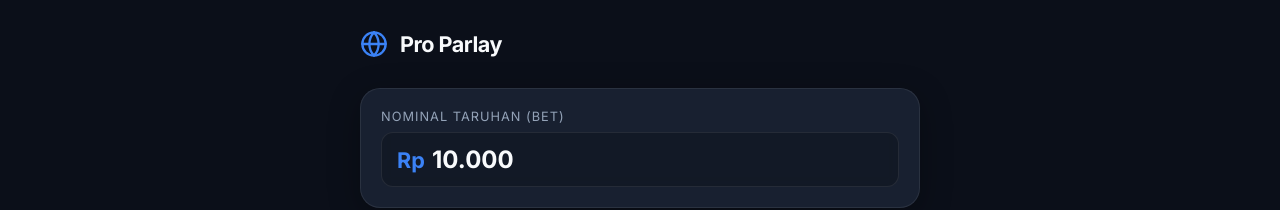
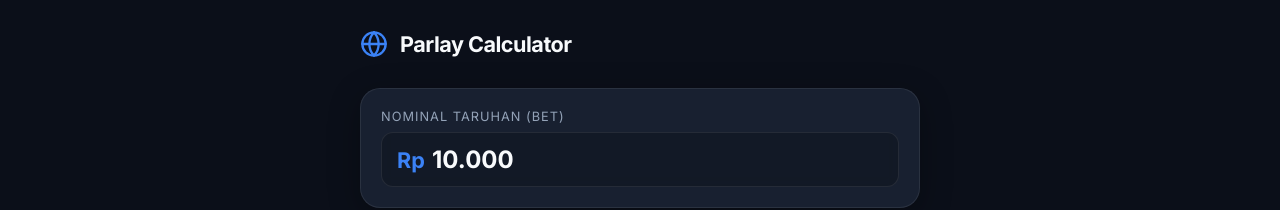
Before and after one commit to scragy/kalkulatorparlay, a plain HTML site: page index.html in a window 1280 px wide. Shown: the top 210 px of the page. Drawn offline with Linux system fonts and the light colour scheme.

Commit message:
Update index.html

```diff
--- a/index.html
+++ b/index.html
@@ -3,7 +3,7 @@
 <head>
     <meta charset="UTF-8">
     <meta name="viewport" content="width=device-width, initial-scale=1.0, maximum-scale=1.0, user-scalable=no">
-    <title>Pro Parlay Calculator</title>
+    <title>Parlay Calculator</title>
     <link href="https://fonts.googleapis.com/css2?family=Inter:wght@400;500;600;700;800&display=swap" rel="stylesheet">
     <style>
         :root {
@@ -185,7 +185,7 @@
                 <path d="M12 2a14.5 14.5 0 0 0 0 20 14.5 14.5 0 0 0 0-20"></path>
                 <path d="M2 12h20"></path>
             </svg>
-            <h1>Pro Parlay</h1>
+            <h1>Parlay Calculator</h1>
         </header>
 
         <main>
```
